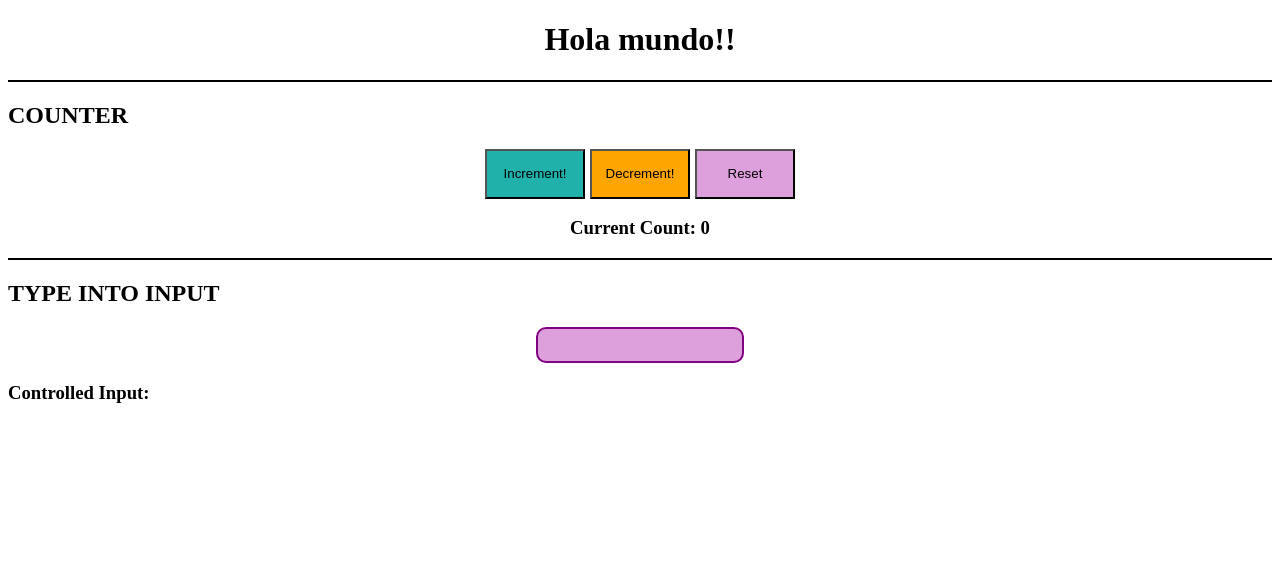
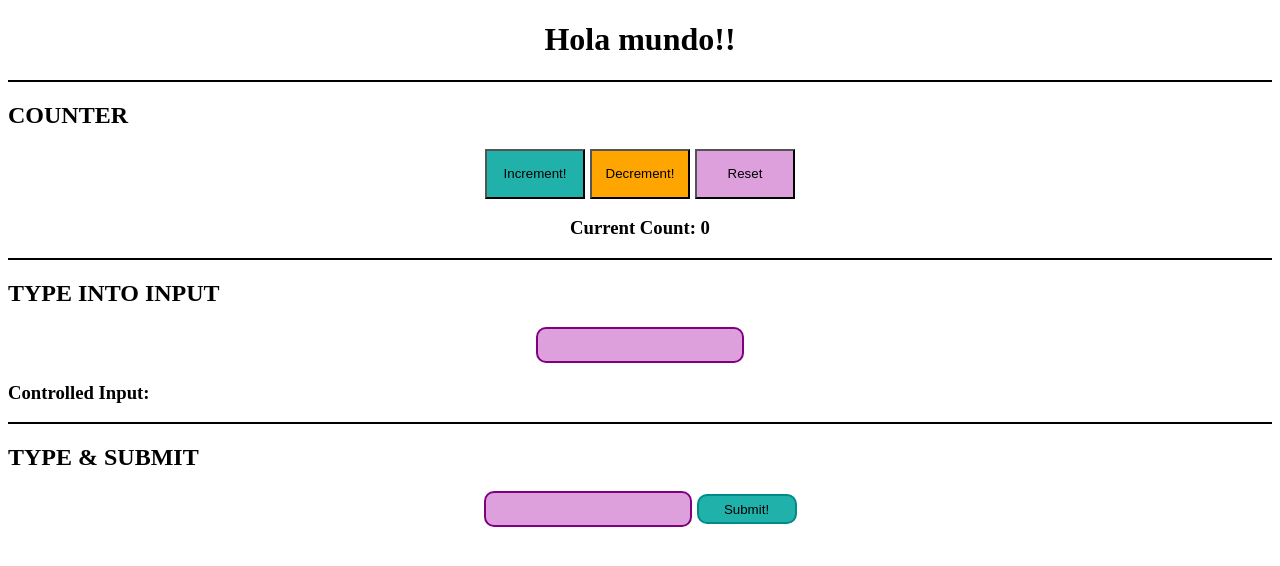
Before and after one commit to irenemanas/react-exercises, a React (Create React App) app: page / in a window 1280 px wide. Shown: the top 566 px of the page. Built offline with nearby package versions, Linux system fonts and the light colour scheme.

Commit message:
Add ControlledForm component

```diff
--- /dev/null
+++ b/src/components/ControlledForm.js
@@ -0,0 +1,49 @@
+import React from "react";
+import "../style/_controlledForm.scss";
+
+class ControlledForm extends React.Component {
+  constructor(props) {
+    super(props);
+    this.state = {
+      input: "",
+      submit: "",
+    };
+    this.handleChange = this.handleChange.bind(this);
+    this.handleSubmit = this.handleSubmit.bind(this);
+  }
+  handleChange(event) {
+    this.setState({
+      input: event.target.value,
+    });
+  }
+  handleSubmit(event) {
+    // Change code below this line
+    this.setState({
+      submit: this.state.input,
+    });
+    event.preventDefault();
+    // Change code above this line
+  }
+  render() {
+    return (
+      <div>
+        <form onSubmit={this.handleSubmit} className='ctrl-form'>
+          <h2>TYPE & SUBMIT</h2>
+          {/* Change code below this line */}
+          <div className='form-input'>
+            <input value={this.state.input} onChange={this.handleChange} className='form-input-item' />
+            {/* Change code above this line */}
+            <button type='submit' className='form-submit-item'>
+              Submit!
+            </button>
+          </div>
+        </form>
+        {/* Change code below this line */}
+        <h1>{this.state.submit}</h1>
+        {/* Change code above this line */}
+      </div>
+    );
+  }
+}
+
+export default ControlledForm;
--- a/src/components/ControlledInput.js
+++ b/src/components/ControlledInput.js
@@ -23,7 +23,7 @@ class ControlledInput extends React.Component {
       <div className='ctrl-input'>
         <h2>TYPE INTO INPUT</h2>
         <div className='input-cont'>
-          <input type='text' value={this.state.value} onChange={this.handleChange} className='input' />
+          <input type='text' value={this.state.input} onChange={this.handleChange} className='input' />
         </div>
         <h3>Controlled Input: {this.state.input}</h3>
       </div>
--- a/src/index.js
+++ b/src/index.js
@@ -4,6 +4,7 @@ import "./style/index.scss";
 import App from "./components/App";
 import Counter from "./components/Counter";
 import ControlledInput from "./components/ControlledInput";
+import ControlledForm from "./components/ControlledForm";
 import { HashRouter } from "react-router-dom";
 
 ReactDOM.render(
@@ -11,6 +12,7 @@ ReactDOM.render(
     <App />
     <Counter />
     <ControlledInput />
+    <ControlledForm />
   </HashRouter>,
   document.getElementById("root")
 );
--- /dev/null
+++ b/src/style/_controlledForm.scss
@@ -0,0 +1,25 @@
+.ctrl-form {
+  border-top: 2px black solid;
+}
+.form-input {
+  display: flex;
+  justify-content: center;
+  align-items: center;
+}
+.form-input-item {
+  width: 200px;
+  height: 30px;
+  background-color: plum;
+  border: 2px purple solid;
+  border-radius: 10px;
+  outline: none;
+}
+.form-submit-item {
+  width: 100px;
+  height: 30px;
+  background-color: lightseagreen;
+  border: 2px darkcyan solid;
+  border-radius: 10px;
+  outline: none;
+  margin-left: 5px;
+}
```
